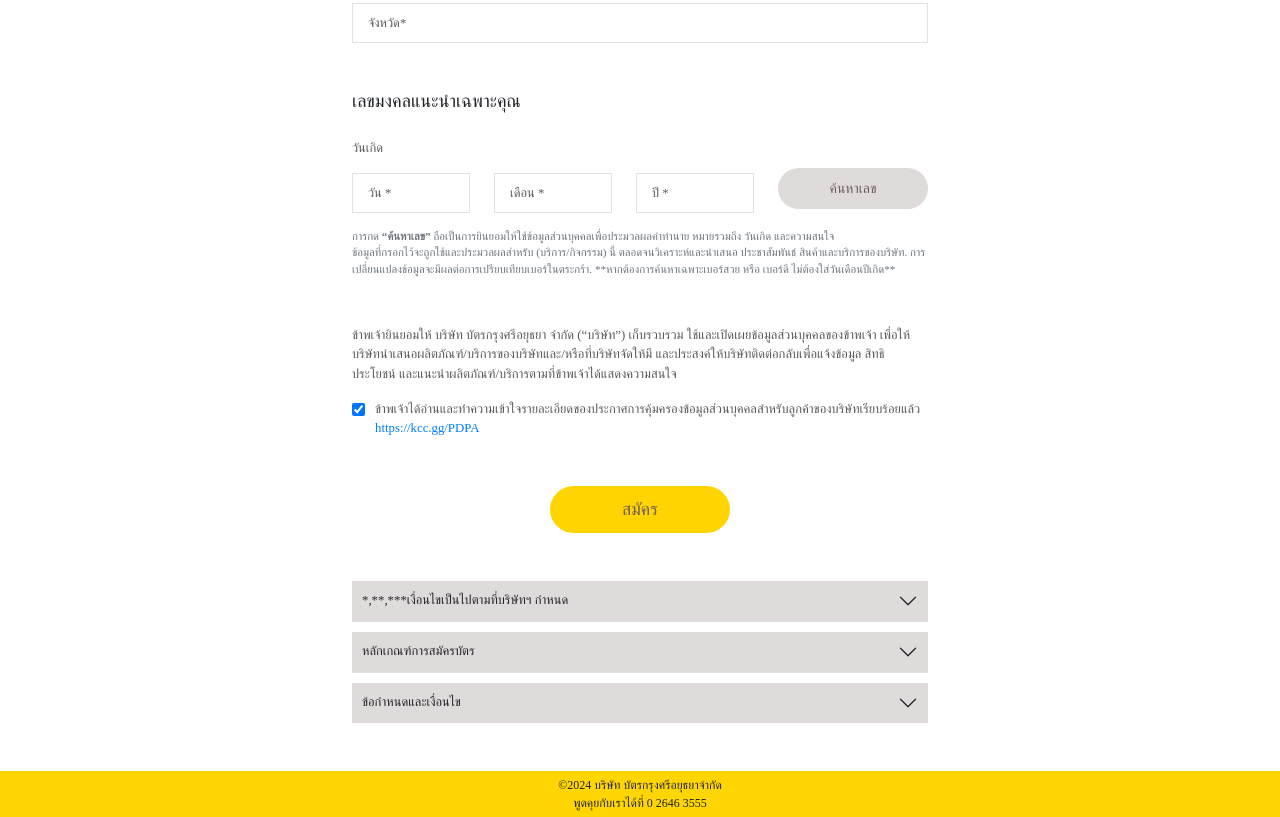
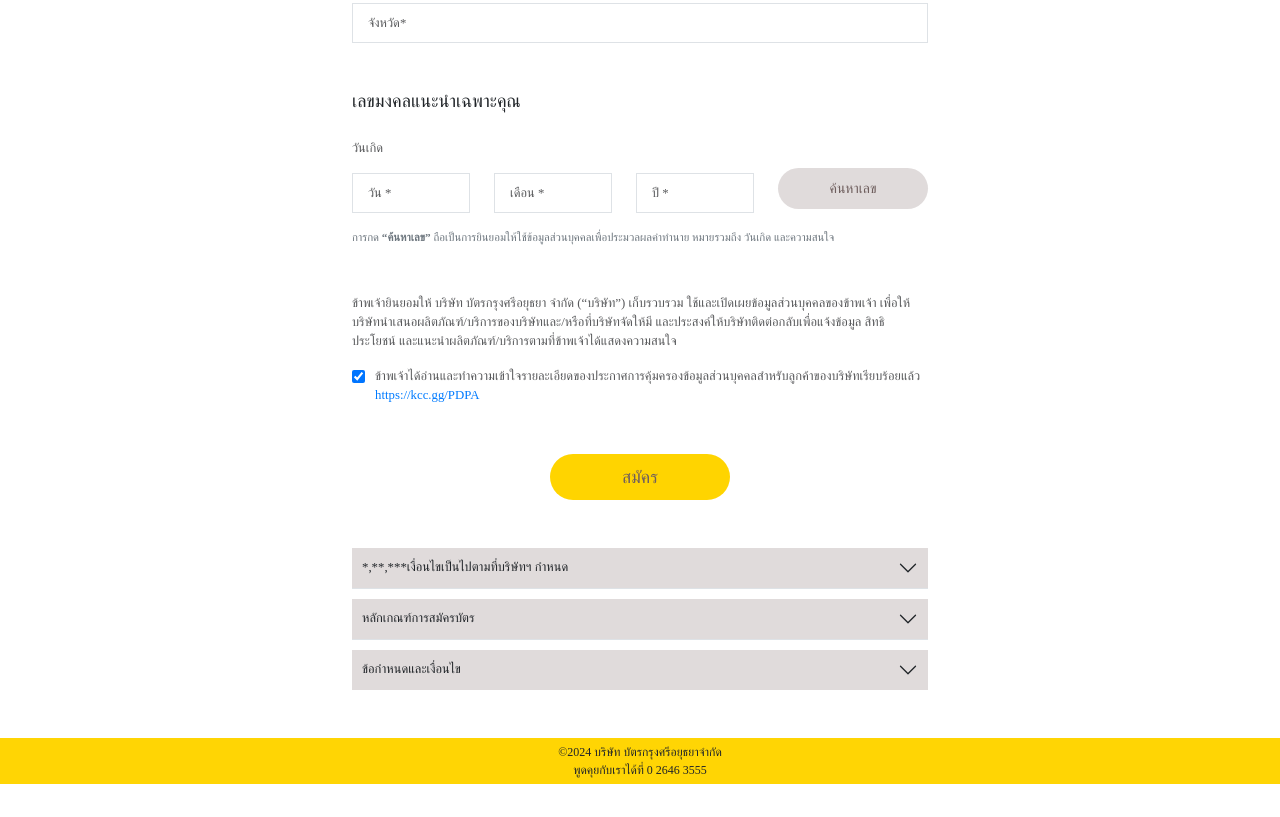
Before and after one commit to kuapan/mutelu, a plain HTML site: page index.htm in a window 1280 px wide. Shown: the part 1248-2065 px from the top of the page. After the commit the page ends 2032 px from the top, so only its background shows below. Drawn offline with nearby package versions, Linux system fonts and the light colour scheme; a web font is replaced by a local one.

Commit message:
Change word

```diff
--- a/index.htm
+++ b/index.htm
@@ -129,11 +129,7 @@
             <div id="result"></div>
             <label class="note text-muted">
               การกด <strong>“ค้นหาเลข”</strong> ถือเป็นการยินยอมให้ใช้ข้อมูลส่วนบุคคลเพื่อประมวลผลคำทำนาย หมายรวมถึง
-              วันเกิด และความสนใจ <br />
-              ข้อมูลที่กรอกไว้จะถูกใช้และประมวลผลสำหรับ (บริการ/กิจกรรม) นี้ ตลอดจนวิเคราะห์และนำเสนอ ประชาสัมพันธ์
-              สินค้าและบริการของบริษัท.
-              การเปลี่ยนแปลงข้อมูลจะมีผลต่อการเปรียบเทียบเบอร์ในตระกร้า.
-              **หากต้องการค้นหาเฉพาะเบอร์สวย หรือ เบอร์ดี ไม่ต้องใส่วันเดือนปีเกิด**
+              วันเกิด และความสนใจ
             </label>
 
             <div class="lucky-number mt-3">
```
